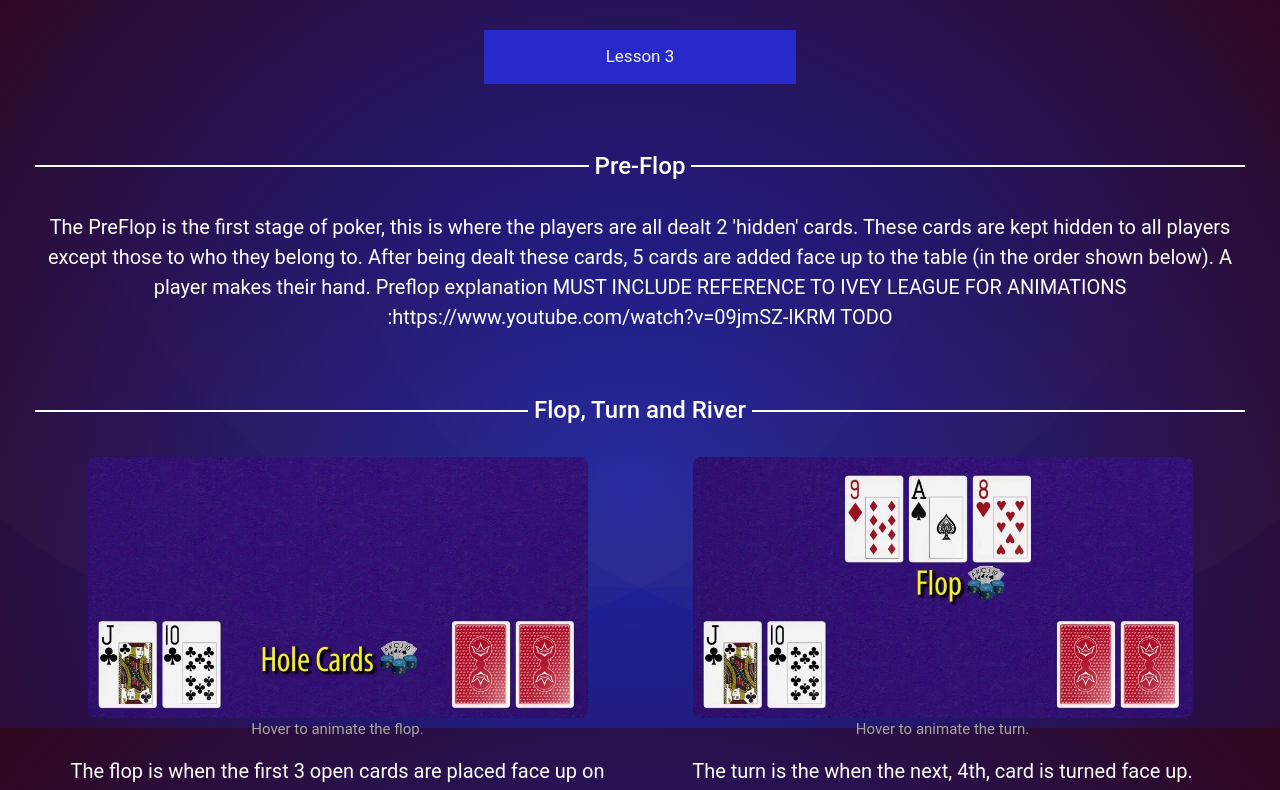
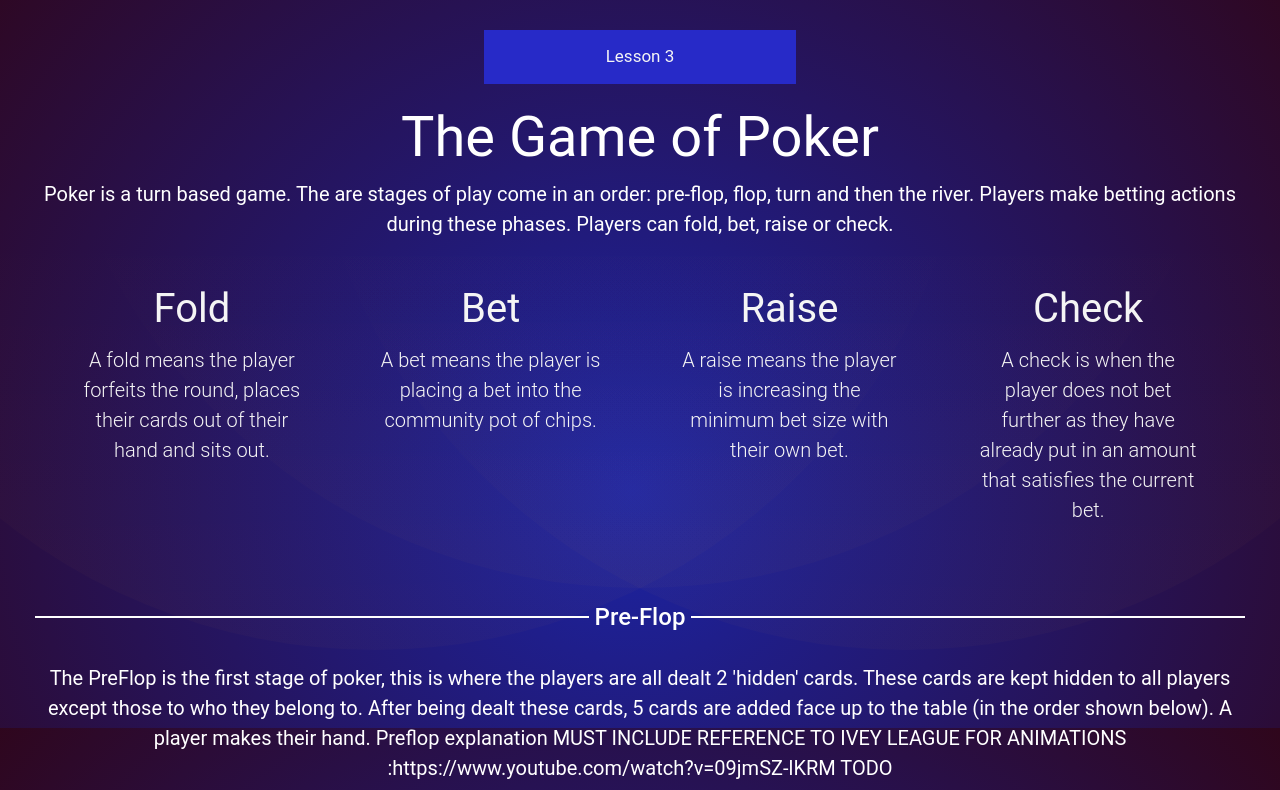
Before and after one commit to JakeL1001/pokertutorial, a Flask app: page /lesson3 in a window 1280 px wide. Shown: the part 72-862 px from the top of the page. Run offline with Flask 2, Linux system fonts and the light colour scheme; the visitor is signed in with stand-in values (Sample User, id 1); data comes from the database, SQL or seed files in the repository; parts of the project's set-up code (start-up, migrations or seed data) failed here and were passed over; some libraries are stand-ins or nearby versions.

```diff
--- a/pokerapp/static/styles/lessons.css
+++ b/pokerapp/static/styles/lessons.css
@@ -62,10 +62,8 @@ ul.list-group {
     min-height: 80px;
 }
 
-
 li.list-group-item {
     font-size: 18px;
-    font-style: bold;
     background-color: whitesmoke;
     border: black;
     padding: 5px;
--- a/pokerapp/static/styles/login.css
+++ b/pokerapp/static/styles/login.css
@@ -31,7 +31,6 @@ form {
     color: #FFFFFF;
     font-size: 14px;
     -webkit-transition: all 0.3 ease;
-    transition: all 0.3 ease;
     cursor: pointer;
 }
 
@@ -48,7 +47,6 @@ form {
     height: 500px;
 }
 
-
 .input {
     outline: 0;
     width: 100%;
--- a/pokerapp/templates/Lessons/lesson3.html
+++ b/pokerapp/templates/Lessons/lesson3.html
@@ -5,6 +5,38 @@
 <button class="tablink" onclick="openPage('content', this, 'rgb(39, 42, 200)'); changebackgroundblue();" id="defaultOpen">Lesson 3</button>
 
 <div id="content" class="tabcontent">
+    <h3 class="display-4 font-weight-normal header-main">The Game of Poker</h3>
+    <p>Poker is a turn based game. The are stages of play come in an order: pre-flop, flop, turn and then the river. Players make betting actions during these phases. Players can fold, bet, raise or check.</p>
+    <div class="card-group">
+        <div class="card cardtop" style="border-radius: 8px; background-color: transparent">
+            <div class="card-body">
+                <h2 class="card-title">Fold</h2>
+                <p class="card-text">A fold means the player forfeits the round, places their cards out of their hand and sits out.
+                </p>
+            </div>
+        </div>
+        <div class="card cardtop" style="border-radius: 8px; background-color: transparent">
+            <div class="card-body">
+                <h2 class="card-title">Bet</h2>
+                <p class="card-text">A bet means the player is placing a bet into the community pot of chips.
+                </p>
+            </div>
+        </div>
+        <div class="card cardtop" style="border-radius: 8px; background-color: transparent">
+            <div class="card-body">
+                <h2 class="card-title">Raise</h2>
+                <p class="card-text"> A raise means the player is increasing the minimum bet size with their own bet.
+                </p>
+            </div>
+        </div>
+        <div class="card cardtop" style="border-radius: 8px; background-color: transparent">
+            <div class="card-body">
+                <h2 class="card-title">Check</h2>
+                <p class="card-text"> A check is when the player does not bet further as they have already put in an amount that satisfies the current bet.
+                </p>
+            </div>
+        </div>
+    </div>
     <br><br>
     <h4>&nbsp;Pre-Flop&nbsp;</h4>
     <br>
--- a/pokerapp/templates/base.html
+++ b/pokerapp/templates/base.html
@@ -63,6 +63,7 @@
                     </ol>
                 </div>
             </div>
+        </div>
     </nav>
 
     {% block content %} {% endblock %}
```
Also changed, not shown: pokerapp/static/js/finalquiz.js (+6 -6 lines). Lines whose indentation alone changed are shown as unchanged.
